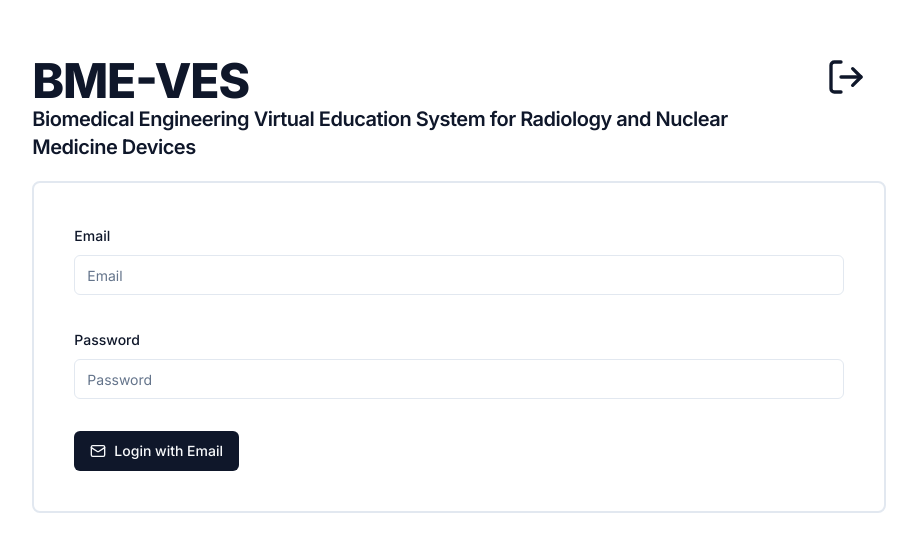
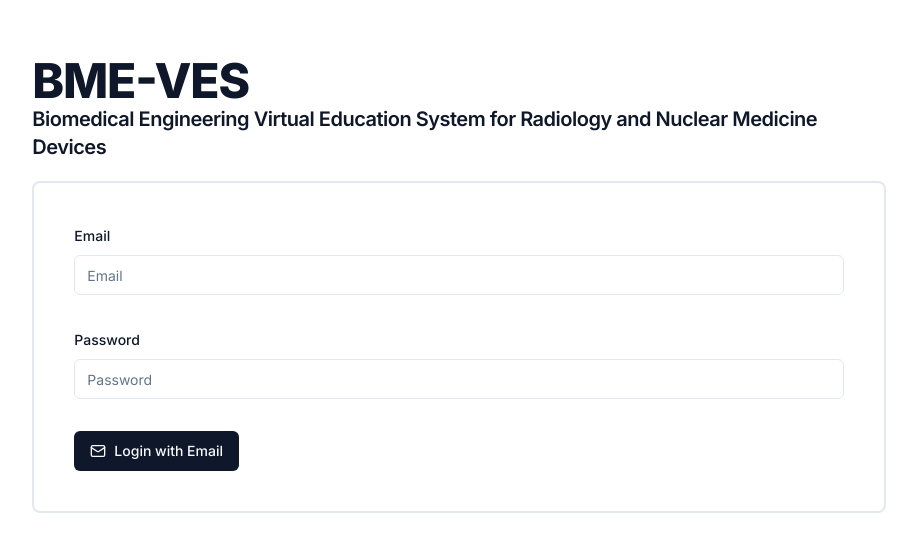
Before and after one commit to MusaGillani/bme-ves, a Next.js app: page /login in a window 1280 px wide. Shown: the part 105-656 px from the top of the page, without its empty margins (181-1098 px from the left). Built offline with nearby package versions, Linux system fonts and the light colour scheme.

Commit message:
remove signout from login page

```diff
--- a/components/Header.tsx
+++ b/components/Header.tsx
@@ -8,7 +8,9 @@ import {
 import { Button } from "./ui/button";
 import { signOut } from "next-auth/react";
 
-const Header: React.FC = () => {
+const Header: React.FC<{ showSignOut?: boolean }> = ({
+  showSignOut = true,
+}) => {
   return (
     <div className="flex justify-between">
       <div>
@@ -20,6 +22,7 @@ const Header: React.FC = () => {
           Nuclear Medicine Devices
         </h4>
       </div>
+      {showSignOut && (
         <TooltipProvider>
           <Tooltip>
             <TooltipTrigger asChild>
@@ -32,6 +35,7 @@ const Header: React.FC = () => {
             </TooltipContent>
           </Tooltip>
         </TooltipProvider>
+      )}
     </div>
   );
 };
--- a/pages/login.tsx
+++ b/pages/login.tsx
@@ -51,7 +51,7 @@ const Login: NextPage = () => {
       className={`flex flex-col justify-center min-h-screen h-full min-w-screen w-full ${inter.className}`}
     >
       <div className="mx-auto w-2/3">
-        <Header />
+        <Header showSignOut={false} />
       </div>
       <div className="mx-auto p-10 my-5 bg-white w-2/3 h-2/3 border-2 border-solid rounded-lg">
         <Form {...form}>
```
Lines whose indentation alone changed are shown as unchanged.
